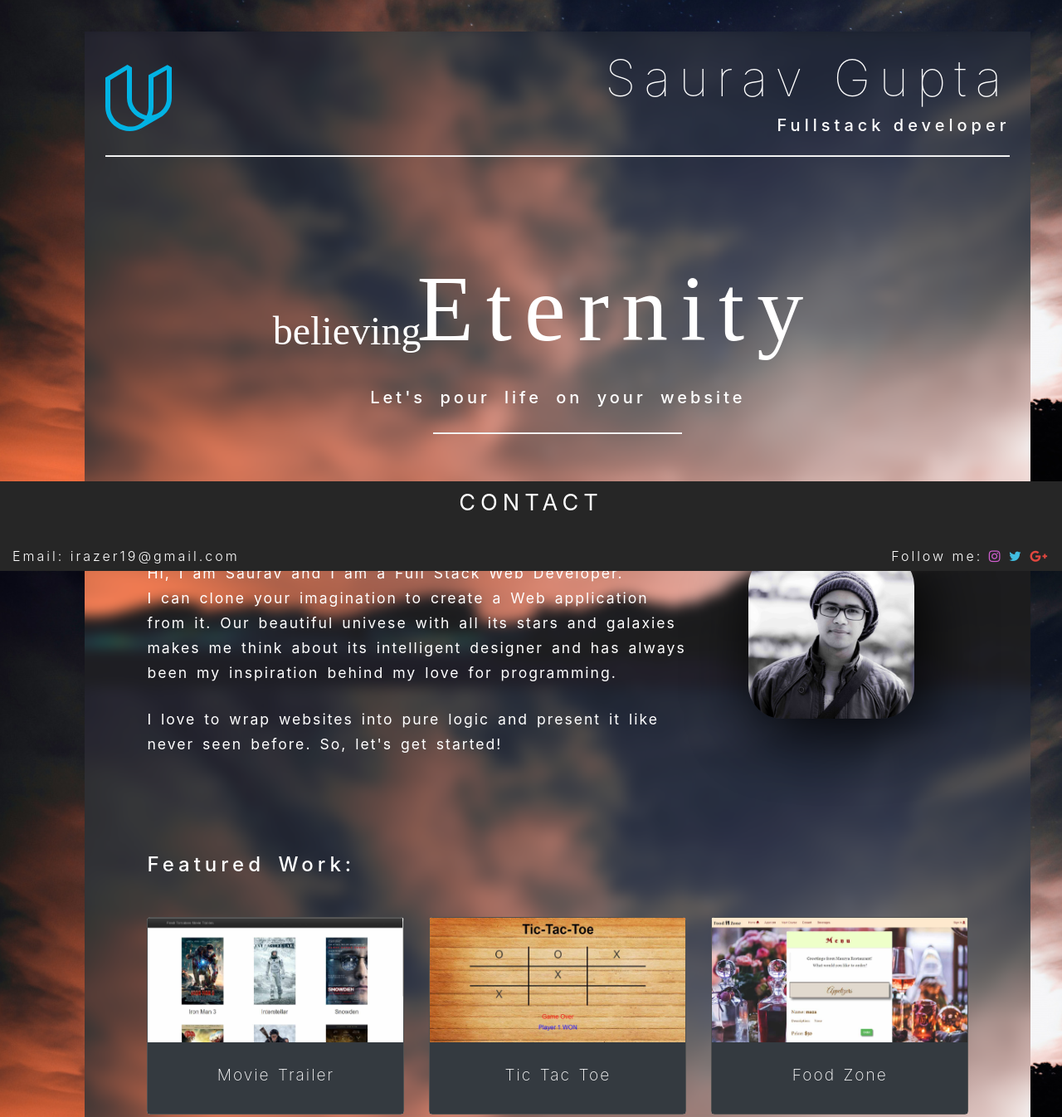
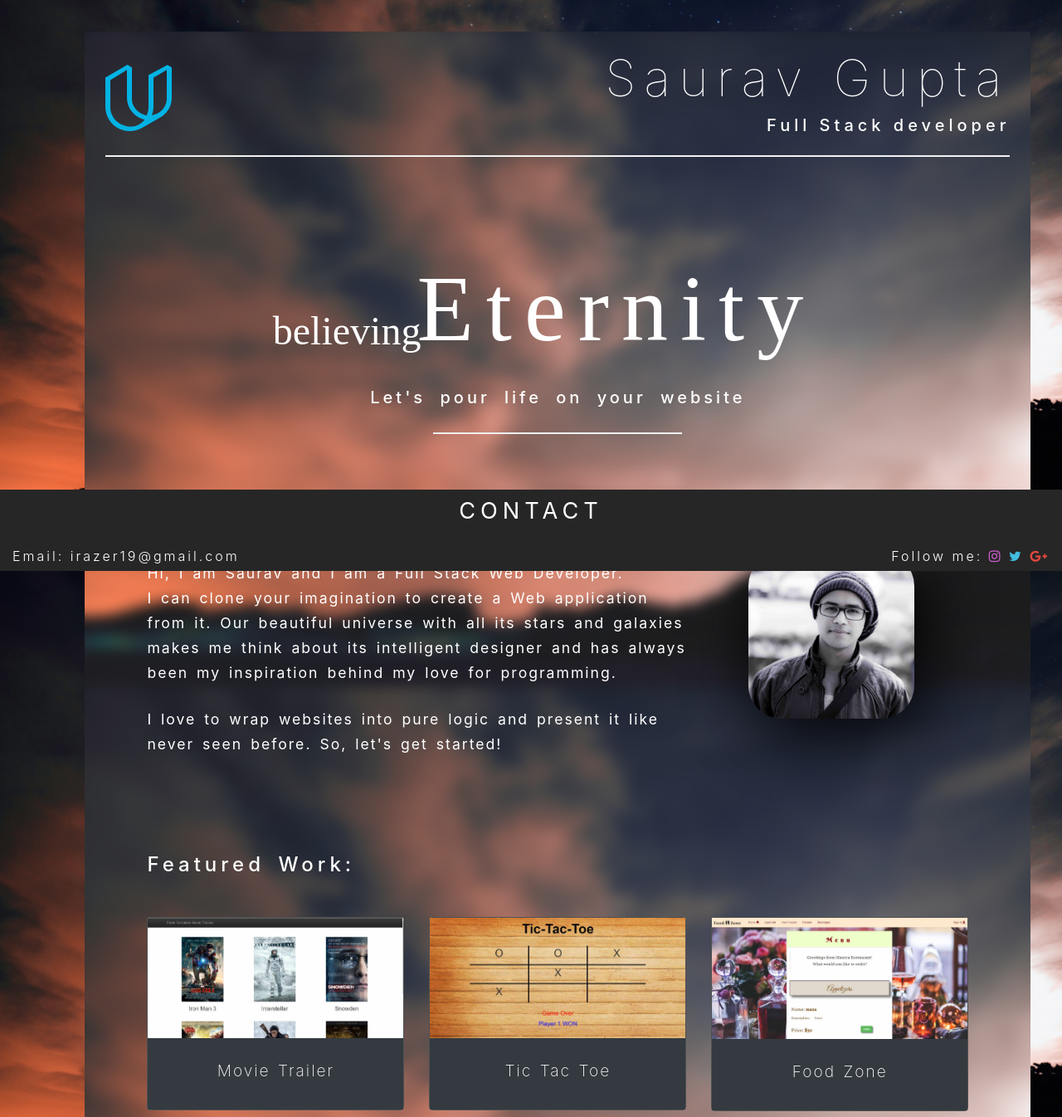
Before and after one commit to irazer19/Portfolio, a plain HTML site: page index.html in a window 1280 px wide. Shown: the part 112-1458 px from the top of the page at 83% size. Drawn offline with nearby package versions, Linux system fonts and the light colour scheme; a web font is replaced by a local one.

Commit message:
review 1

```diff
--- a/portfolio.html
+++ b/index.html
@@ -6,12 +6,8 @@
 		<link rel="stylesheet" href="https://maxcdn.bootstrapcdn.com/bootstrap/4.0.0-beta.2/css/bootstrap.min.css">
 		<link href="https://fonts.googleapis.com/css?family=Nova%20Slim" rel="stylesheet">
 		<link href="https://fonts.googleapis.com/css?family=Galdeano" rel="stylesheet">
-  		<script src="https://ajax.googleapis.com/ajax/libs/jquery/3.2.1/jquery.min.js"></script>
   		<link rel="stylesheet" href="https://maxcdn.bootstrapcdn.com/font-awesome/4.7.0/css/font-awesome.min.css">
-  		<link rel="stylesheet" href="portfolio.css">
-  		<script src="https://cdnjs.cloudflare.com/ajax/libs/popper.js/1.12.6/umd/popper.min.js"></script>
-  		<script src="https://maxcdn.bootstrapcdn.com/bootstrap/4.0.0-beta.2/js/bootstrap.min.js"></script>
-  		<script src="portfolio.js"></script>
+  		<link rel="stylesheet" href="style.css">
   		<title>Portfolio</title>
 	</head>
 	<body data-spy="scroll" data-target=".navbar" data-offset="50">
@@ -50,7 +46,7 @@
 					<div class="col-xs-8 col-sm-8 col-md-8 col-lg-8">
 						<div class="float-right">
 							<h1>Saurav Gupta</h1>
-							<h5 class="float-right">Fullstack developer</h5>
+							<h5 class="float-right">Full Stack developer</h5>
 						</div>
 					</div>
 				</div>
@@ -85,9 +81,10 @@
 				<!-- Block for containing words for introduction -->
 				<div class="row">
 					<div class="col-xs-8 col-sm-8 col-md-8 col-lg-8">
-						<p>Hi, I am Saurav and I am a Full Stack Web Developer. <br>
+						<p>
+						Hi, I am Saurav and I am a Full Stack Web Developer. <br>
 						I can clone your imagination to create a Web application from it.
-						Our beautiful univese with all its stars and galaxies makes me think
+						Our beautiful universe with all its stars and galaxies makes me think
 						about its intelligent designer and has always been my inspiration
 						behind my love for programming.
 						</p>
@@ -167,5 +164,9 @@
 				</div>
 			</footer>
 		</div>
+		<script src="https://ajax.googleapis.com/ajax/libs/jquery/3.2.1/jquery.min.js"></script>
+	  	<script src="https://cdnjs.cloudflare.com/ajax/libs/popper.js/1.12.6/umd/popper.min.js"></script>
+  		<script src="https://maxcdn.bootstrapcdn.com/bootstrap/4.0.0-beta.2/js/bootstrap.min.js"></script>
+  		<script src="javascript.js"></script>
 	</body>
 </html>
--- a/portfolio.css
+++ b/style.css
@@ -71,7 +71,7 @@ body {
 	/* To display the frost effect as the background of the main content and responsive */
 	.container {
 		width: 100vw;
-		height: 1400px;
+		height: 1500px;
 		background: inherit;
 		position: absolute;
 		overflow: hidden;
@@ -82,7 +82,7 @@ body {
 
 	.container:before {
 		width: 100vw;
-		height: 1400px;
+		height: 1550px;
 		content: "";
 		background: inherit;
 		position: absolute;
@@ -251,8 +251,7 @@ h4 {
 
 /* Styling Featured Work */
 .card img {
-	height: 150px;
-	overflow: hidden;
+	max-width: 100%;
 }
 
 .card-title {
@@ -313,7 +312,7 @@ footer h2 {
 	color: white;
 	font-size: 1.7em;
 	font-weight: 400;
-	padding: 10px 10px 30px 10px;
+	padding: 10px 10px 20px 10px;
 }
 
 footer h5 {
```
Also changed, not shown: javascript.js (renamed from portfolio.js).
